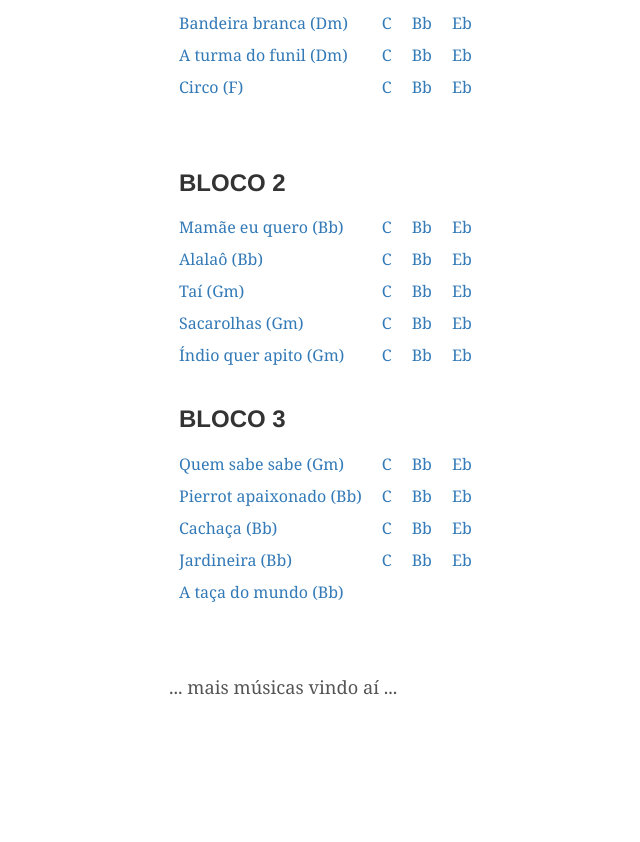
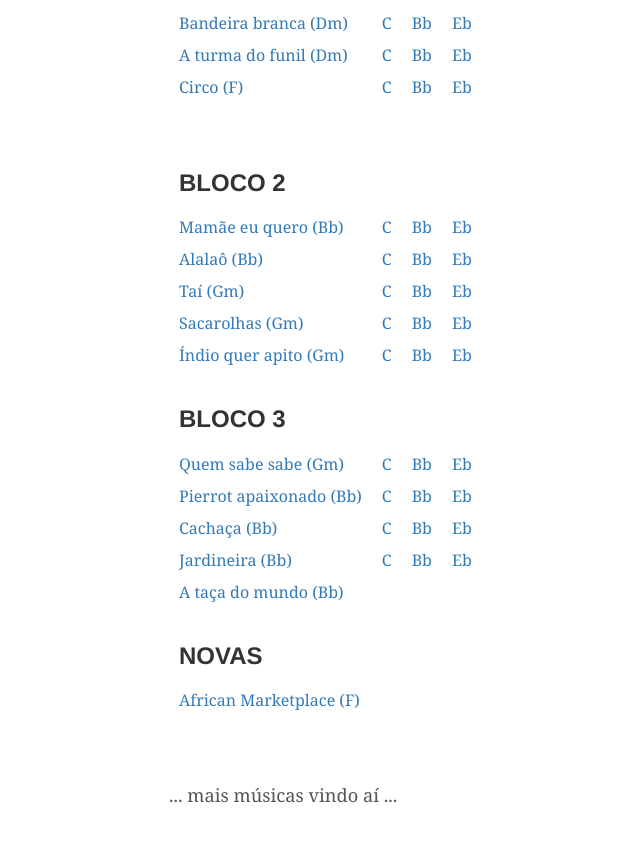
Before and after one commit to brunopedroso/vqf, a Jekyll site: the page built from repertorio.md, in a window 1280 px wide and 900 px high, scrolled down 589 px. Shown: the top 842 px of the window, without its empty margins (96-736 px from the left). Built offline with Jekyll 4.4.1, drawn with Linux system fonts in a browser that asks for light colours; before the commit the page ends 1381 px from its top, so only the background shows below that.

Commit message:
add no repertório

```diff
--- a/repertorio.md
+++ b/repertorio.md
@@ -224,6 +224,35 @@ title: Repertório
     </tr>
 
 
+
+    <tr>
+      <td colspan='4'>
+        <h4>NOVAS</h4>
+      </td>
+    </tr>
+
+
+    <tr>
+      <td colspan='4'>
+        <a href="http://rudemechanicalorchestra.org/music/african-marketplace" target="_blank">African Marketplace (F)</a>
+      </td>
+    </tr>
+
+    <!--tr>
+      <td>
+        <a href="https://s3.amazonaws.com/brunopedroso/vqf/b3/2_Pierrot.mp3" target="_blank">Pierrot apaixonado (Bb)</a>
+      </td><td>
+        <a href="https://s3.amazonaws.com/brunopedroso/vqf/b3/2_pierrot_apaixonado_C.pdf" target="_blank">C</a>
+      </td><td>
+        <a href="https://s3.amazonaws.com/brunopedroso/vqf/b3/2_pierrot_apaixonado_Bb.pdf" target="_blank">Bb</a>
+      </td><td>
+        <a href="https://s3.amazonaws.com/brunopedroso/vqf/b3/2_pierrot_apaixonado_Eb.pdf" target="_blank">Eb</a>
+      </td>
+    </tr-->
+
+
+
+
   </table>
 
   <br>
```
Also changed, not shown: 8 other files.
